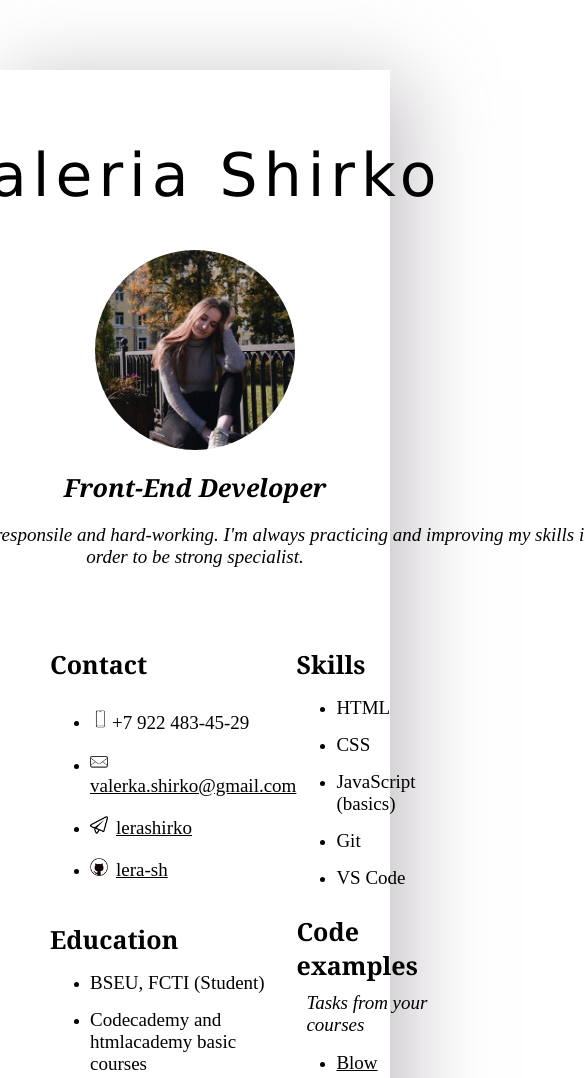
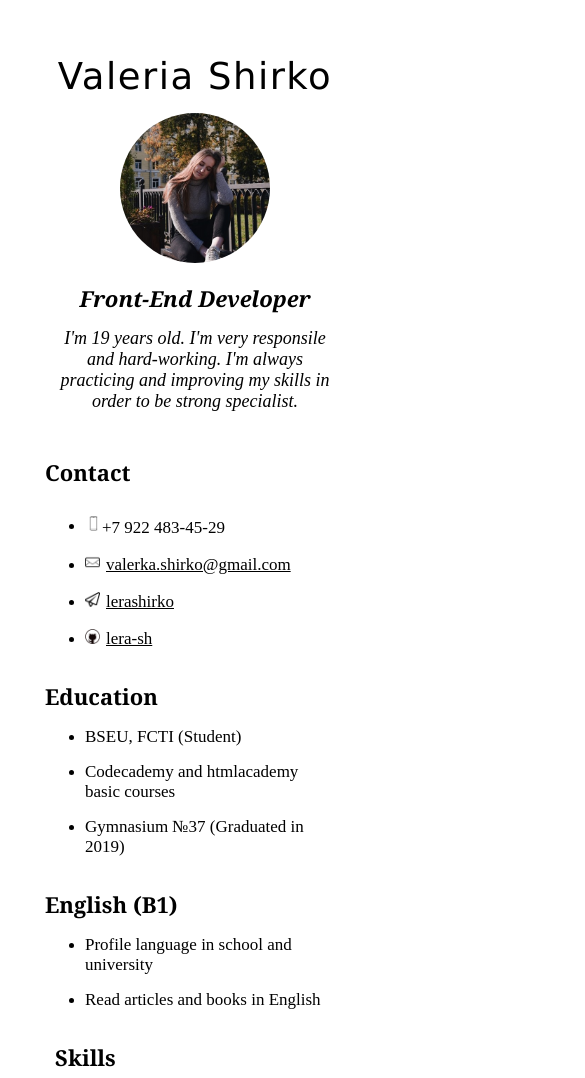
Before and after one commit to lera-sh/renamed, a website: page index.html in a window 390 px wide. Shown: the top 1078 px of the page, 585 px wide, since content can reach past the window. Drawn offline with Linux system fonts and the light colour scheme.

Commit message:
feat: add adaptive

```diff
--- a/style.css
+++ b/style.css
@@ -155,3 +155,231 @@
 .url-col:hover {
   cursor: pointer;
 }
+
+@media (max-width:1280px) {
+
+  .wrapper {
+    max-width: 896px;
+    padding: 45px;
+  }
+
+}
+
+@media (max-width:1120px) {
+
+  .wrapper {
+    max-width: 800px;
+    padding: 45px 55px;
+  }
+
+  .description, .section-name {
+    font-size: 24px;
+  }
+
+  .link, .item-text, .section-text {
+    font-size: 18px;
+  }
+
+  .footer-col {
+    margin: 10px 115px;
+  }
+
+}
+
+@media (max-width:1024px) {
+
+  .wrapper {
+    max-width: 688px;
+    padding: 45px 60px;
+  }
+
+  .description-text {
+    width: 600px;
+  }
+
+  .intro-section {
+    margin-bottom: 25px;
+  }
+
+  .section-name {
+    margin-bottom: 3px;
+  }
+
+  .footer-section {
+    margin-top: 30px;
+  }
+
+  .footer-col {
+    margin: 10px 105px;
+  }
+
+}
+
+@media (max-width:928px) {
+
+  .wrapper {
+    max-width: 575px;
+    padding: 45px 35px;
+  }
+
+  .intro-section {
+    margin-bottom: 10px;
+  }
+
+  .name {
+    font-size: 55px;
+    letter-spacing: 5px;
+    margin-bottom: 5px;
+  }
+
+  .photo {
+    margin-top: 15px;
+    width: 180px;
+  }
+
+  .description-text {
+    font-size: 18px;
+    margin-top: 5px;
+    width: 470px;
+  }
+
+  .description, .section-name {
+    font-size: 24px;
+  }
+
+  .primary-column {
+    margin-right: 10px;
+    width: 400px;
+  }
+
+  .footer-col {
+    margin: 10px 70px;
+  }
+
+}
+
+@media (max-width:768px) {
+
+  .wrapper {
+    box-shadow: none;
+    margin: 15px auto;
+    max-width: 500px;
+    padding: 20px;
+  }
+
+  .intro-section {
+    margin-bottom: 5px;
+  }
+
+  .name {
+    font-size: 48px;
+    letter-spacing: 4.5px;
+    margin-bottom: 0;
+  }
+
+  .photo {
+    width: 170px;
+  }
+
+  .description, .section-name {
+    font-size: 22px;
+  }
+
+  .description-text {
+    font-size: 18px;
+    width: 450px;
+  }
+
+  .description, .section-name {
+    font-size: 24px;
+  }
+
+  .icon {
+    padding-right: 2px;
+    padding-top: 7px;
+    width: 15px;
+  }
+
+  .link, .item-text, .section-text {
+    font-size: 17px;
+  }
+
+  .primary-column {
+    margin-right: 10px;
+    width: 380px;
+  }
+
+  .secondary-column {
+    margin-left: 10px;
+  }
+
+  .items-section {
+    margin-bottom: 0;
+  }
+
+  .item {
+    margin-bottom: 10px;
+    margin-top: 10px;
+  }
+
+  .footer-col {
+    margin: 10px 40px;
+  }
+
+}
+
+@media (max-width:560px) {
+
+  .wrapper {
+    max-width: 300px;
+  }
+
+  .name {
+    font-size: 37px;
+    letter-spacing: 1.5px;
+    margin: 20px 5px 0 5px;
+  }
+
+  .photo {
+    width: 150px;
+  }
+
+  .description, .section-name {
+    font-size: 22px;
+  }
+
+  .description-text {
+    font-size: 18px;
+    width: 290px;
+  }
+
+  .columns {
+    flex-direction: column;
+  }
+
+  .primary-column {
+    width: 280px;
+  }
+
+  .footer-section {
+    margin-right: 7px;
+  }
+
+  .footer-col {
+    margin: 10px 15px;
+  }
+
+  .footer-icon {
+    width: 90px;
+  }
+
+  .footer-text {
+    font-size: 18px;
+    margin-right: 5px;
+  }
+
+  .rs-logo {
+    width: 60px;
+  }
+
+}
```
